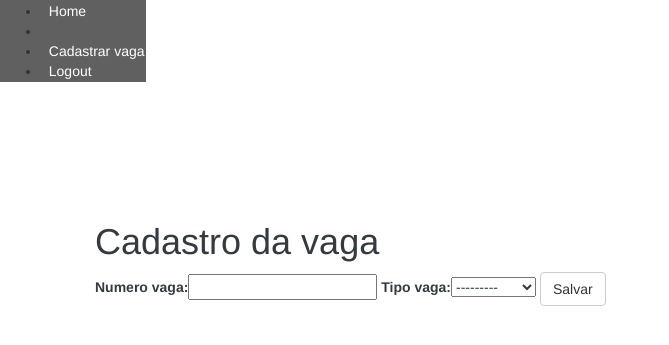
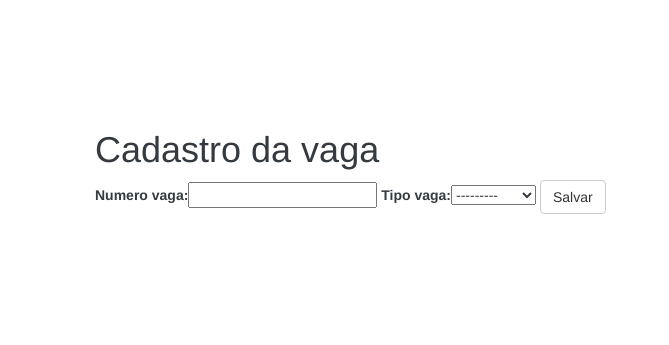
Before and after one commit to Rubensrvsc/projeto-estacionamento, a Django app: page /cadastrar_vaga/ in a window 1280 px wide. Shown: the top 345 px of the page, without its empty margins (0-669 px from the left). Run offline with Django 3.2, Linux system fonts and the light colour scheme; a user stored in the database is signed in; data comes from the database, SQL or seed files in the repository; both versions use the stored data as it was after the commit; some libraries are stand-ins or nearby versions.

Commit message:
retirei o cabeçalho do cadastrar_vaga

```diff
--- a/appProprietario/templates/cadastrar_vaga.html
+++ b/appProprietario/templates/cadastrar_vaga.html
@@ -15,42 +15,9 @@
 </head>
 <body>
 
+<div>
 
-
-            <!-- Brand and toggle get grouped for better mobile display -->
-
-
-
-            <!-- Top Menu Items -->
-
-    <div >
-            <!-- Sidebar Menu Items - These collapse to the responsive navigation menu on small screens -->
-                <ul class="inline_header">
-
-                    <li>
-                       <a class="active" href="#" data-toggle="collapse" data-target="#submenu-1"><i class="fa fa-home" aria-hidden="true"></i>   <span style="color:white;">  Home </span></a>
-                    </li>
-                    <li>
-                        <a class="#" href="#" data-toggle="collapse" data-target="#submenu-1"><i class="fa fa-cogs" aria-hidden="true"></i>   <span style="color:white;"> {{request.user.prop}} </span></a>
-                    </li>
-
-                    <li>
-                        <a class="#" href="{% url 'cadastrar_vaga' %}" data-toggle="collapse" data-target="#submenu-1"><i class="fa fa-cogs" aria-hidden="true"></i>   <span style="color:white;"> Cadastrar vaga </span></a>
-                    </li>
-
-                    <li>
-                        <a class="#" href="{% url 'logout' %}" data-toggle="collapse" data-target="#submenu-1"><i class="fa fa-cogs" aria-hidden="true"></i>   <span style="color:white;"> Logout </span></a>
-                    </li>
-
-
-
-                </ul>
-            </div>
-            <!--- /.navbar-collapse -->
-
-
-
-
+</div>
 
 <div class="container">
 <nav  class="p-3 mb-2 text-dark">
```
Also changed, not shown: db.sqlite3.
